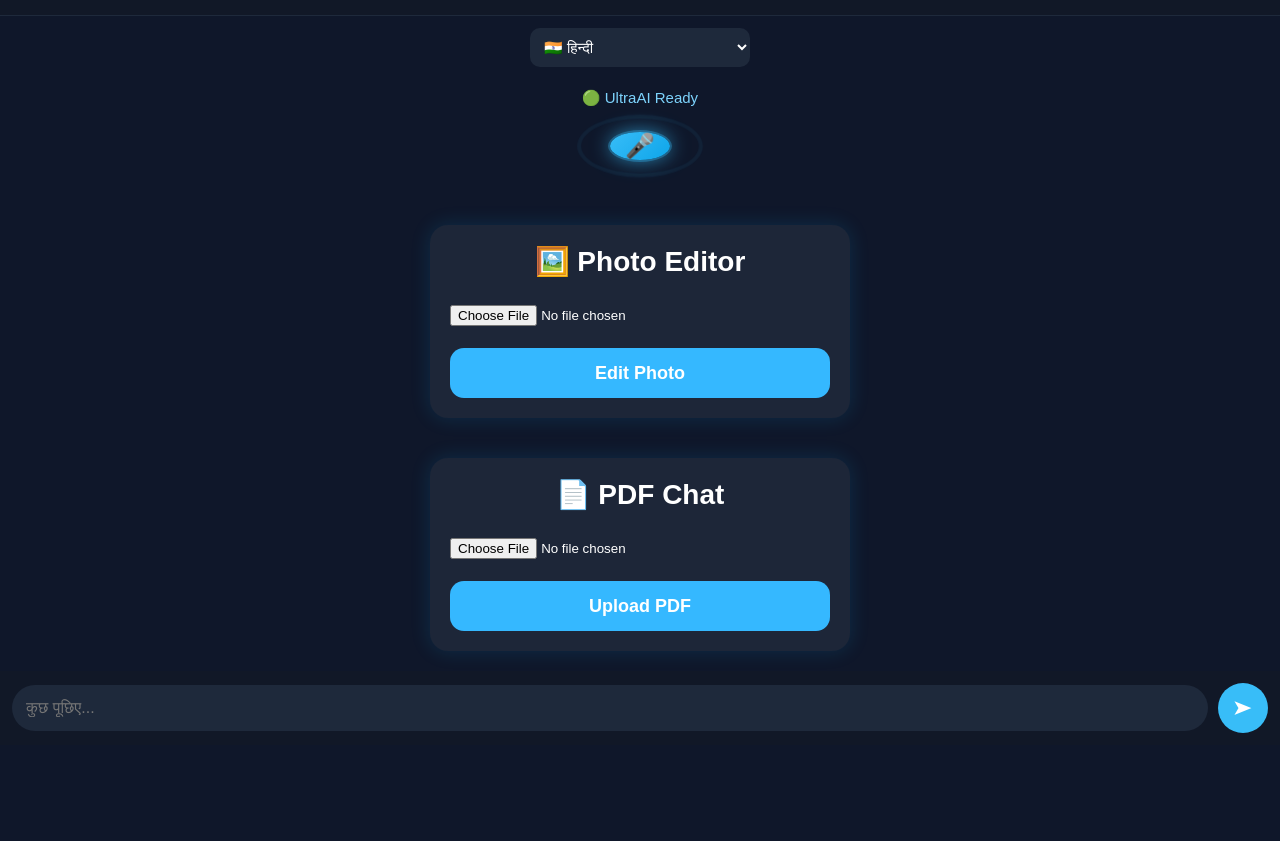
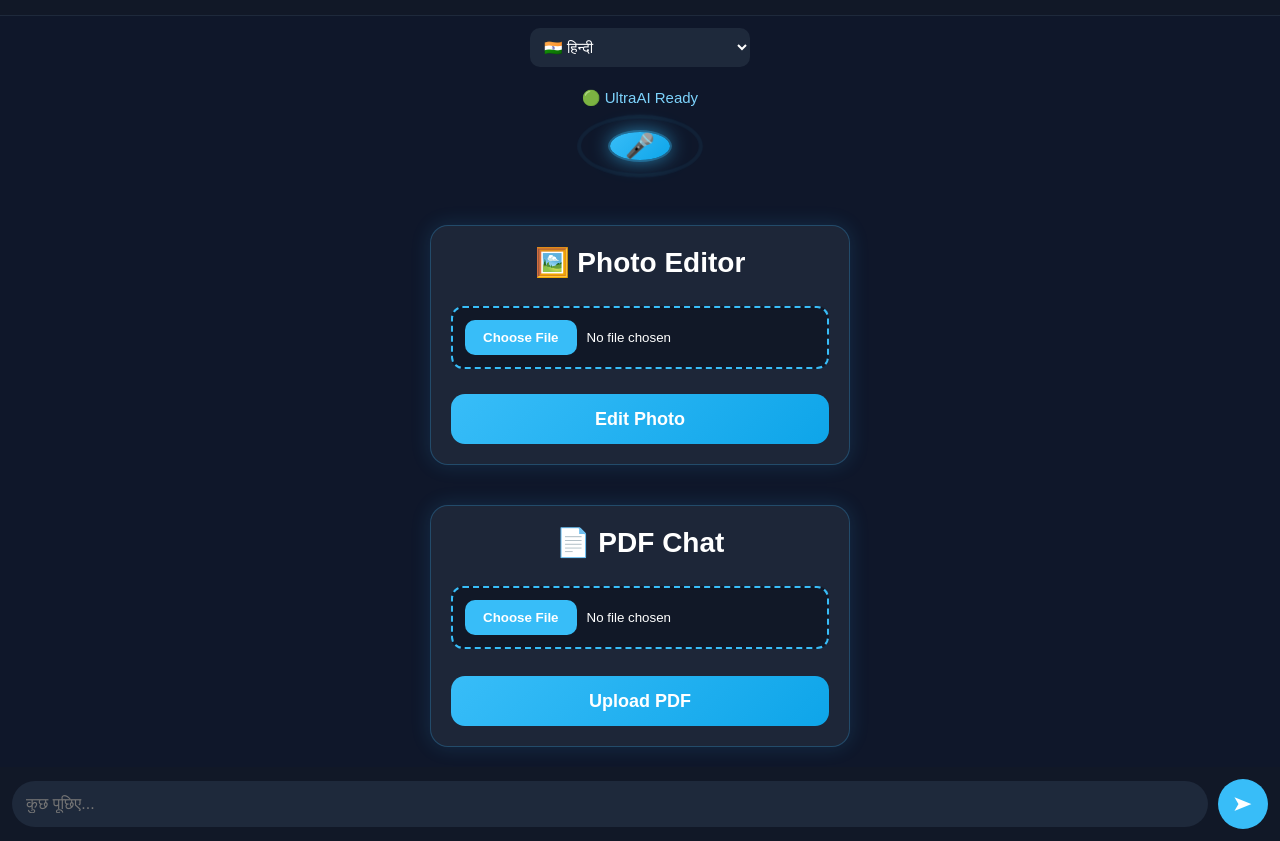
Before and after one commit to kumarmanjesh3975-art/UltraAI, a plain HTML site: page index.html in a window 1280 px wide. Shown: the part 79-920 px from the top of the page. Before the commit the page ends 824 px from the top, so only its background shows below. Drawn offline with Linux system fonts and the light colour scheme; a script that the page names is missing.

Commit message:
Update style.css

```diff
--- a/style.css
+++ b/style.css
@@ -278,3 +278,94 @@ body{
     margin:10px 0;
     font-size:15px;
 }
+
+/* ===========================
+   UltraAI V2 Upload UI
+=========================== */
+
+.photo-box,
+.pdf-box{
+    width:90%;
+    max-width:420px;
+    margin:20px auto;
+    padding:20px;
+    background:#1d2638;
+    border-radius:18px;
+    text-align:center;
+    border:1px solid rgba(53,184,255,.25);
+    box-shadow:0 0 20px rgba(53,184,255,.15);
+    transition:.3s;
+}
+
+.photo-box:hover,
+.pdf-box:hover{
+    transform:translateY(-3px);
+    box-shadow:0 0 30px rgba(53,184,255,.35);
+}
+
+.photo-box h2,
+.pdf-box h2{
+    color:#fff;
+    margin-bottom:15px;
+    font-size:28px;
+}
+
+.photo-box input[type=file],
+.pdf-box input[type=file]{
+    width:100%;
+    padding:12px;
+    background:#111827;
+    color:#fff;
+    border:2px dashed #38BDF8;
+    border-radius:12px;
+    margin-bottom:15px;
+}
+
+.photo-box input[type=file]::-webkit-file-upload-button,
+.pdf-box input[type=file]::-webkit-file-upload-button{
+    background:#38BDF8;
+    color:#fff;
+    border:none;
+    padding:10px 18px;
+    border-radius:10px;
+    cursor:pointer;
+    font-weight:bold;
+    margin-right:10px;
+}
+
+.photo-box input[type=file]::file-selector-button,
+.pdf-box input[type=file]::file-selector-button{
+    background:#38BDF8;
+    color:#fff;
+    border:none;
+    padding:10px 18px;
+    border-radius:10px;
+    cursor:pointer;
+    font-weight:bold;
+    margin-right:10px;
+}
+
+.photo-box button,
+.pdf-box button{
+    width:100%;
+    height:50px;
+    border:none;
+    border-radius:14px;
+    background:linear-gradient(135deg,#38BDF8,#0EA5E9);
+    color:#fff;
+    font-size:18px;
+    font-weight:bold;
+    cursor:pointer;
+    transition:.3s;
+}
+
+.photo-box button:hover,
+.pdf-box button:hover{
+    transform:scale(1.03);
+}
+
+#pdfName{
+    color:#7DD3FC;
+    font-size:15px;
+    margin-bottom:12px;
+}
```
